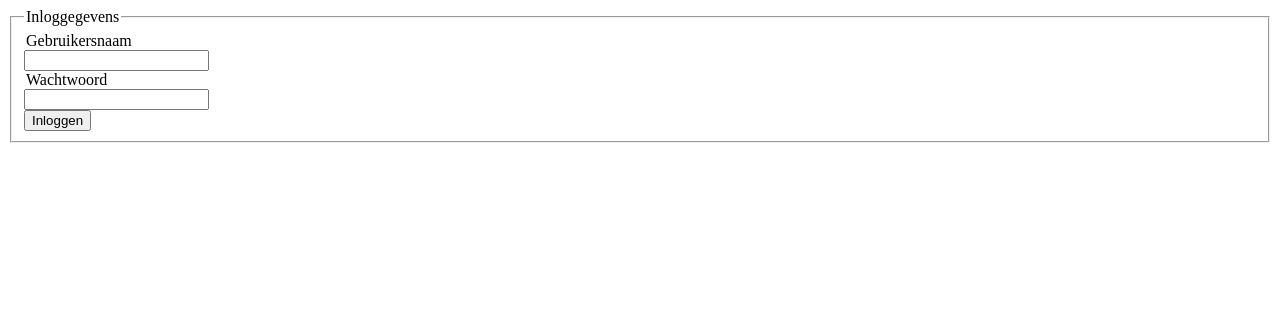
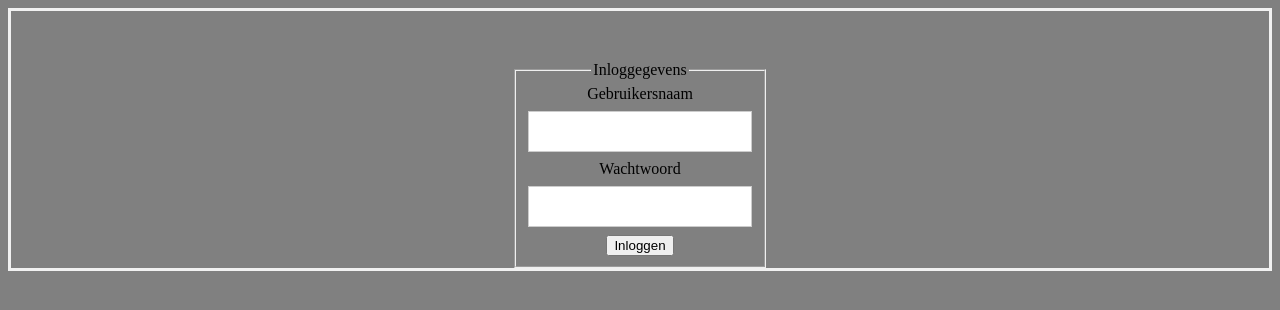
Before and after one commit to Jurvdm/rss, a plain HTML site: page fys/html/index.html in a window 1280 px wide. Drawn offline with Linux system fonts and the light colour scheme; the site is published under a folder, as on GitHub Pages, so addresses that start at the root find nothing.

Commit message:
stylesheet relative import nd python as well

```diff
--- a/fys/html/index.html
+++ b/fys/html/index.html
@@ -4,14 +4,14 @@
 
 </style>
 <meta charset="utf-8">
-<link rel="stylesheet" type="text/css" href="/css/style.css">
-<title>Grote Jongen!</title>
+<link rel="stylesheet" type="text/css" href="../css/style.css">
+<title>Jur VDM</title>
 </head>
 
 <body>
 
 
-    <form action="wsgi/index.py" method="post">
+    <form action="../wsgi/index.py" method="post">
         <fieldset>
             <legend>Inloggegevens</legend>
             <legend>Gebruikersnaam</legend>
```
